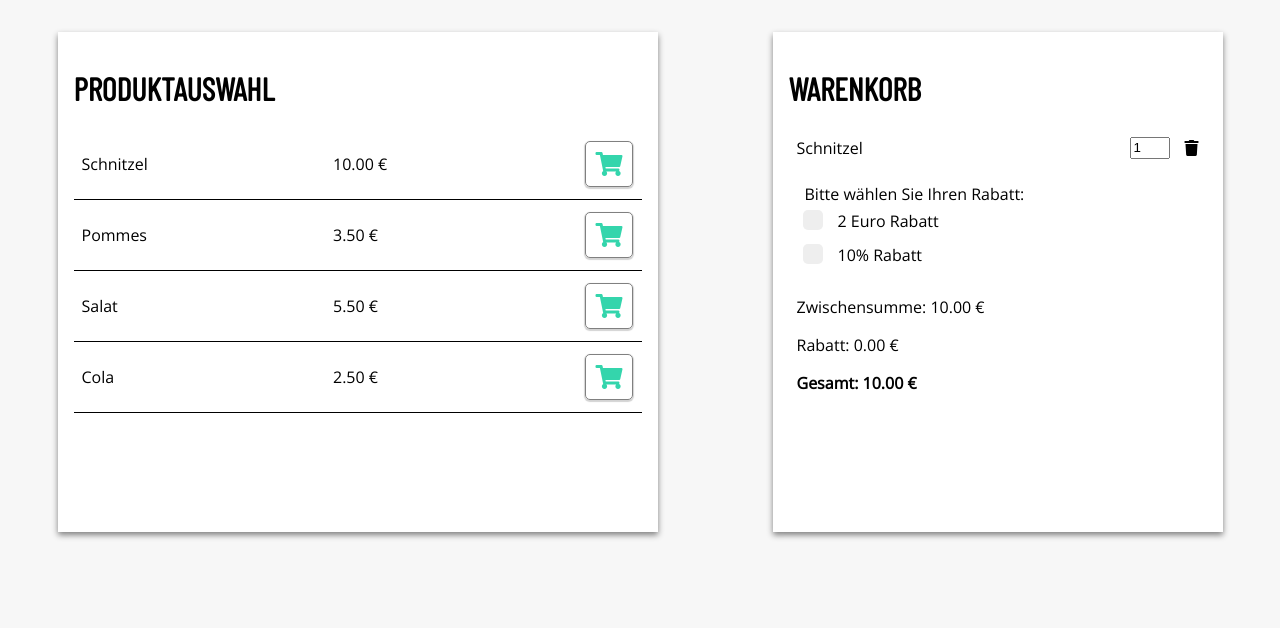
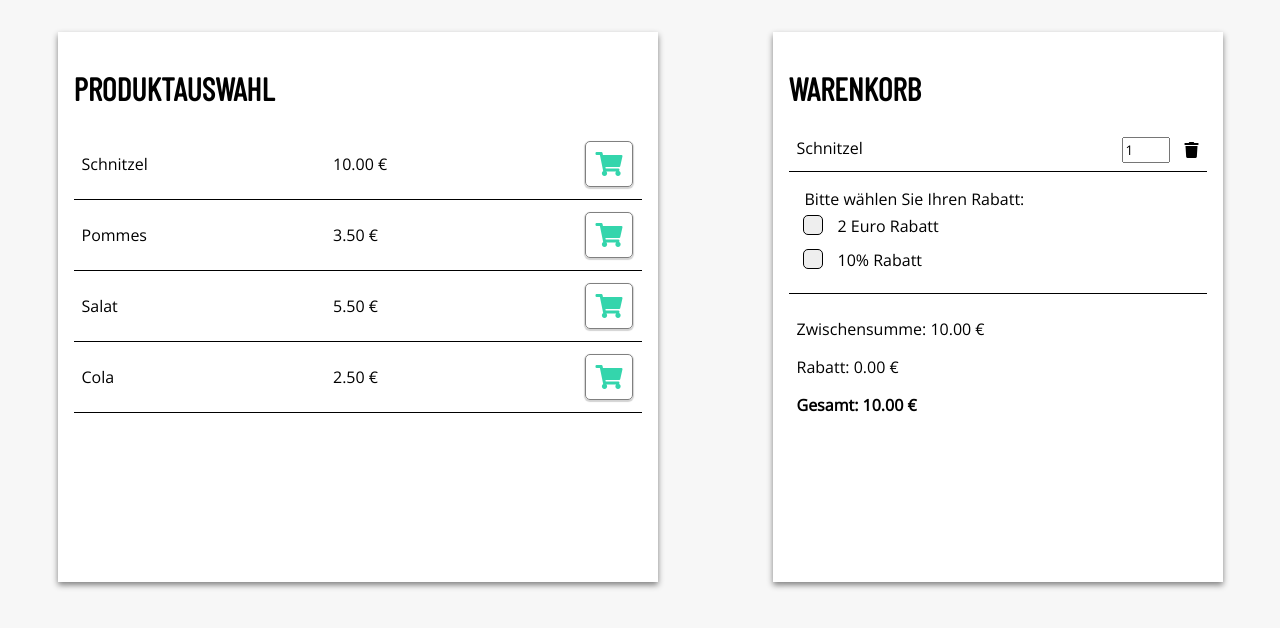
Before and after one commit to seeedy/shopping-cart, a React (Create React App) app: page / in a window 1280 px wide. Both pictures are taken after a click on the icon 609 px from the left and 163 px from the top of the page. Shown: the top 628 px of the page. Built offline with nearby package versions, Linux system fonts and the light colour scheme.

Commit message:
removing items from cart working

```diff
--- a/src/App.js
+++ b/src/App.js
@@ -11,6 +11,7 @@ class App extends Component {
             cart: {
                 cartItems: [],
                 discount: 0,
+                subtotal: null,
                 total: null
             },
             products: productList.products,
@@ -18,8 +19,9 @@ class App extends Component {
 
         this.addToCart = this.addToCart.bind(this);
         this.getTotal = this.getTotal.bind(this);
+        this.removeCartItem = this.removeCartItem.bind(this);
+        this.setDiscount = this.setDiscount.bind(this);
         this.updateQuantity = this.updateQuantity.bind(this);
-        this.setDiscount = this.setDiscount.bind(this);
     }
 
 
@@ -76,11 +78,18 @@ class App extends Component {
     getTotal() {
         const { cartItems, discount } = this.state.cart;
         // multiplying price and quantity for each item using map
-        // then adding up using reduce
-        const subtotal = cartItems.map(
-            item => item.price * item.quantity).reduce(
-                (acc, cv) => acc + cv );
+        // then adding up using reduce to get subtotal
+        let subtotal;
+        if (cartItems.length) {
+            subtotal = cartItems.map(
+                item => item.price * item.quantity).reduce(
+                    (acc, cv) => acc + cv );
+        } else {
+            subtotal = null;
+        }
+
         let total;
+        // calculate total with fixed or percentage discount
         if (discount === 'fixed') {
             total = subtotal - 2;
         } else if (discount === 'percent') {
@@ -95,6 +104,36 @@ class App extends Component {
                 total
             }
         })
+    }
+
+    removeCartItem(e) {
+        const clickedId = parseInt(e.target.id);
+        console.log(clickedId);
+
+        const { cartItems } = this.state.cart;
+
+        const itemToRemove =
+        cartItems.find(item => item.id === clickedId);
+
+        console.log(itemToRemove);
+
+        const updatedCart = cartItems.filter(item => {
+            return item.id !== clickedId
+        });
+
+            this.setState({
+                ...this.state,
+                cart: {
+                    ...this.state.cart,
+                    cartItems: updatedCart
+                }
+            }, () => {
+                this.getTotal();
+            });
+
+
+
+
     }
 
     setDiscount(e) {
@@ -121,13 +160,9 @@ class App extends Component {
     }
 
     updateQuantity(e) {
-        console.log(e.target.value);
+        // update item quantity on user input
         const clickedId = parseInt(e.target.id);
         const { cartItems } = this.state.cart;
-
-        const updatedItem = cartItems.find(item => item.id === clickedId);
-
-        updatedItem.quantity = e.target.value;
 
         const updatedCartItems = cartItems.map(item => {
             if (item.id === clickedId) {
@@ -135,9 +170,6 @@ class App extends Component {
             }
             return item;
         });
-
-        console.log('updatedItem', updatedItem);
-        console.log('updatedCartItems', updatedCartItems);
 
         this.setState({
             ...this.state,
@@ -161,6 +193,7 @@ class App extends Component {
         <Products products={this.state.products} addToCart={this.addToCart}/>
 
         <Cart cart={this.state.cart} subtotal={this.state.subtotal}
+        removeCartItem={this.removeCartItem}
         updateQuantity={this.updateQuantity} setDiscount={this.setDiscount}/>
       </div>
     );
--- a/src/components/Cart.css
+++ b/src/components/Cart.css
@@ -1,5 +1,5 @@
 .Cart {
-    height: 500px;
+    height: 550px;
     width: 450px;
     min-width: 300px;
     background: #fff;
@@ -20,7 +20,9 @@
 
 .cart-item-quantity input {
     display: flex;
-    width: 40px;
+    font-family: "Open Sans", "Lucida Grande", Arial, sans-serif;
+    padding: 2px;
+    width: 48px;
 }
 
 .remove-item {
@@ -34,6 +36,7 @@
 }
 
 .fa-trash:hover {
+    color: #34d5ac;
     cursor: pointer
 }
 
--- a/src/components/Cart.js
+++ b/src/components/Cart.js
@@ -27,7 +27,7 @@ class Cart extends Component {
                             onChange={this.props.updateQuantity}>
                             </input>
                             <div className="remove-item">
-                            <i className="fas fa-trash" onClick={this.props.removeCartItem}></i>
+                                <i className="fas fa-trash" onClick={this.props.removeCartItem} id={item.id}></i>
                             </div>
                         </div>
 
--- a/src/components/Discount.css
+++ b/src/components/Discount.css
@@ -1,7 +1,8 @@
 .Discount {
+    border-top: 1px solid black;
+    border-bottom: 1px solid black;
+    margin-bottom: 1em;
     padding-top: 1em;
-    /* border-top: 1px solid black; */
-    /* border-bottom: 1px solid black; */
 }
 
 fieldset {
@@ -40,8 +41,9 @@ fieldset {
   left: 0;
   height: 20px;
   width: 20px;
-  background-color: #eee;
+  background: #eee;
   border-radius: 25%;
+  border: 1px solid black;
 }
 
 .radio-container:hover input ~ .checkmark {
--- a/src/components/Products.css
+++ b/src/components/Products.css
@@ -1,5 +1,5 @@
 .Products {
-    height: 500px;
+    height: 550px;
     width: 600px;
     min-width: 300px;
     background: #fff;
```
Also changed, not shown: src/components/AddToCartButton.js (deleted, +0 -20 lines).
